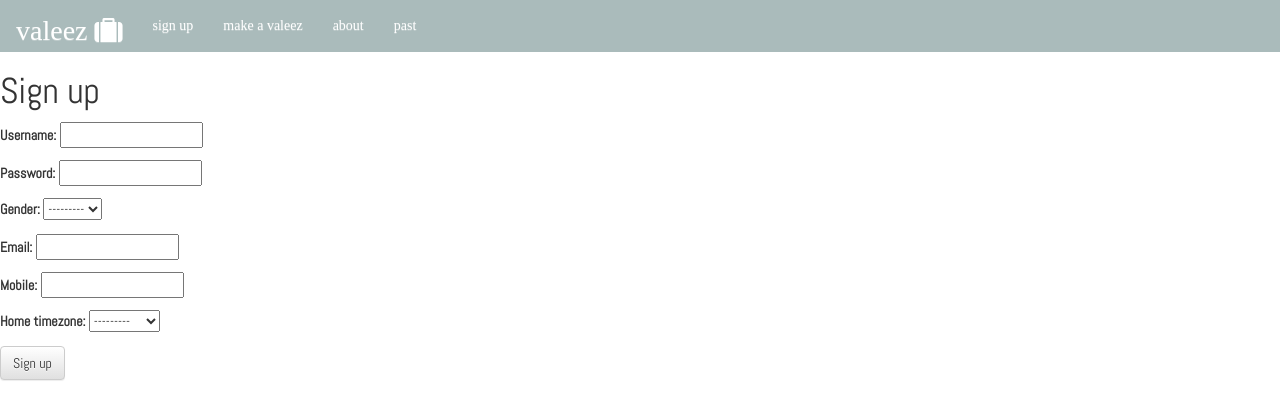
After one commit to eleanorstrib/valeez-reboot-heroku, a Django app: page /sign_up/ in a window 1280 px wide. The commit adds this page. Shown: the top 420 px of the page. Run offline with Django 3.2, Linux system fonts and the light colour scheme; some libraries are stand-ins or nearby versions; some web fonts are replaced.

Commit message:
added bare bones of user sign up form and new view to show it

```diff
--- a/valeezapp/forms.py
+++ b/valeezapp/forms.py
@@ -5,3 +5,9 @@ class VoyageForm(forms.ModelForm):
 	class Meta:
 		model = Voyage
 		fields = ('destination', 'depart_date', 'return_date', 'voyage_type',)
+
+
+class SignUpUserForm(forms.ModelForm):
+	class Meta:
+		model = User
+		fields = ('username', 'password', 'gender', 'email', 'mobile', 'home_timezone')
--- a/valeezapp/templates/base.html
+++ b/valeezapp/templates/base.html
@@ -28,7 +28,7 @@
 
 				<div class="collapse navbar-collapse" id="navbar">
 					<ul class="nav navbar-nav">
-						<li class="active"><a href="/login">login/sign up<span class="sr-only">(current)</span></a></li>
+						<li class="active"><a href="{% url 'sign_up' %}">sign up<span class="sr-only">(current)</span></a></li>
 						<li><a href="{% url 'make_valeez' %}">make a valeez</a></li>
 						<li><a href="/about">about</a></li>
 						<li><a href="{% url 'past_voyages' %}">past</a></li>
--- /dev/null
+++ b/valeezapp/templates/valeezapp/sign_up.html
@@ -0,0 +1,9 @@
+{% extends "base.html" %}
+
+{% block content %}
+    <h1>Sign up</h1>
+    <form method="POST" class="post-form">{% csrf_token %}
+        {{ form.as_p }}
+        <button type="submit" class="save btn btn-default">Sign up</button>
+    </form>
+{% endblock %}
--- a/valeezapp/urls.py
+++ b/valeezapp/urls.py
@@ -5,6 +5,7 @@ from django.views.generic import TemplateView
 
 urlpatterns =[
 	url(r'^$', views.index, name='home'),
-	url(r'^make_valeez$', views.make_valeez, name='make_valeez'),
+	url(r'^make_valeez/$', views.make_valeez, name='make_valeez'),
+	url(r'^sign_up/$', views.sign_up, name='sign_up'),
 	url(r'^past_voyages/$', views.past_voyages, name='past_voyages'),
 ]
--- a/valeezapp/views.py
+++ b/valeezapp/views.py
@@ -1,11 +1,13 @@
 from django.shortcuts import render
 from django.http import HttpResponse
 from django.template import RequestContext, loader
-from valeezapp.models import Voyage
-from .forms import VoyageForm
+from valeezapp.models import Voyage, User
+from .forms import VoyageForm, SignUpUserForm
+
 
 def index(request):
 	return render(request, 'valeezapp/index.html', {})
+
 
 def make_valeez(request):
 	form = VoyageForm()
@@ -13,8 +15,17 @@ def make_valeez(request):
 		form = VoyageForm(request.POST)
 		if form.is_valid():
 			form.save()
+	return render(request, 'valeezapp/make_valeez.html', {'form': form})
 
-	return render(request, 'valeezapp/make_valeez.html', {'form': form})
+
+def sign_up(request):
+	form = SignUpUserForm()
+	if request.method == 'POST':
+		form = SignUpUserForm(request.POST)
+		if form.is_valid():
+			form.save()
+	return render(request, 'valeezapp/sign_up.html', {'form': form})
+
 
 def past_voyages(request):
 	voyages = Voyage.objects.order_by('destination')
```
Also changed, not shown: requirements.txt (+7 -1 lines), 1 other file.
